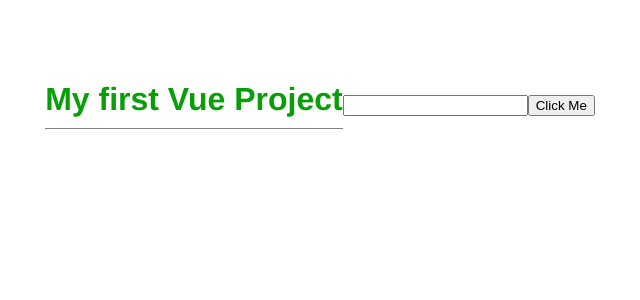
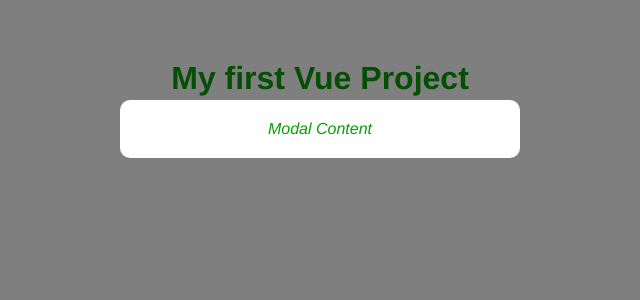
Before and after one commit to ViuCoding/netninja-vue3-tuts, a Vue app: page / in a window 1280 px wide. Shown: the top 300 px of the page, without its empty margins (320-960 px from the left). Built offline with nearby package versions, Linux system fonts and the light colour scheme.

Commit message:
added Modal component and global.css styles

```diff
--- a/src/App.vue
+++ b/src/App.vue
@@ -1,31 +1,26 @@
 <template>
   <h1>{{ title }}</h1>
-  <input type="text" ref="luigino" />
-  <button @click="handleClick">Click Me</button>
+  <Modal />
 </template>
 
 <script>
+import Modal from "./components/Modal.vue";
+
 export default {
   name: "App",
-  components: {},
+  components: { Modal },
   data() {
     return {
       title: "My first Vue Project",
     };
   },
 
-  methods: {
-    handleClick() {
-      console.log(this.$refs.luigino);
-      this.$refs.luigino.classList.add("active");
-      this.$refs.luigino.focus();
-      // "Refs" are used in Vue instead of querySelector in order to select and manipulate an element from the DOM.
-    },
-  },
+  methods: {},
 };
 </script>
 
 <style>
+
 #app {
   font-family: Avenir, Helvetica, Arial, sans-serif;
   -webkit-font-smoothing: antialiased;
--- /dev/null
+++ b/src/assets/global.css
@@ -0,0 +1,9 @@
+* {
+  margin: 0;
+  padding: 0;
+  box-sizing: border-box;
+}
+
+p {
+  font-style: italic;
+}
--- /dev/null
+++ b/src/components/Modal.vue
@@ -0,0 +1,27 @@
+<template>
+  <div class="backdrop">
+    <div class="modal">
+      <p>Modal Content</p>
+    </div>
+  </div>
+</template>
+
+<style>
+.modal {
+  width: 400px;
+  padding: 20px;
+  margin: 100px auto;
+  background: white;
+  border-radius: 10px;
+}
+
+.backdrop {
+  top: 0;
+  position: fixed;
+  background: rgba(0, 0, 0, 0.5);
+  width: 100%;
+  height: 100%;
+}
+
+
+</style>
```
Also changed, not shown: src/main.js (+7 -3 lines).
